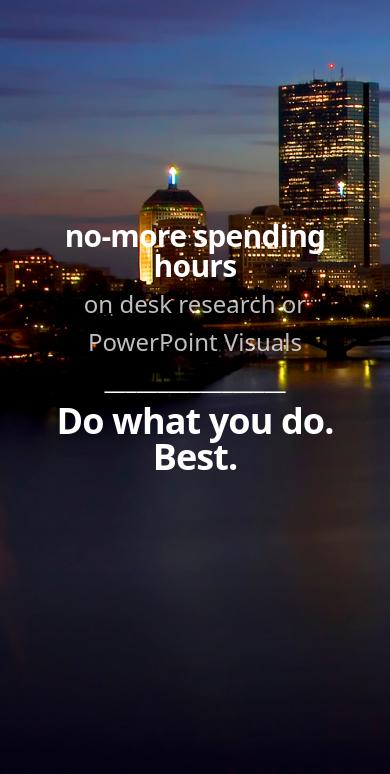
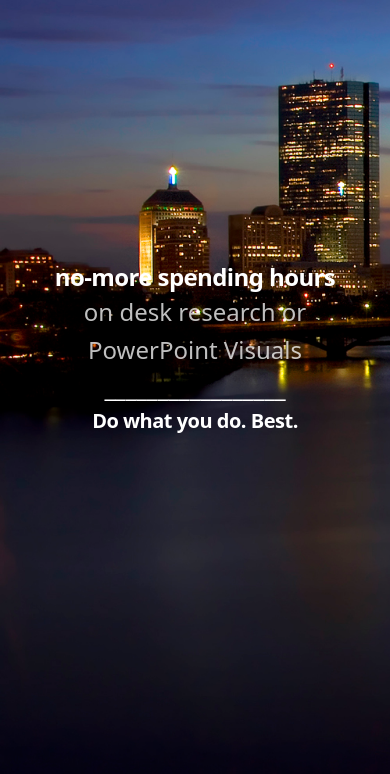
Before and after one commit to Anuradha2018/nomorehours, a website: page tailwind/index.html in a window 390 px wide. Shown: the part 70-844 px from the top of the page. Drawn offline with nearby package versions, Linux system fonts and the light colour scheme.

Commit message:
29th commit

```diff
--- a/tailwind/index.html
+++ b/tailwind/index.html
@@ -36,11 +36,11 @@
             <div class="w-5/6 max-w-lg ml-auto mr-auto h-full">
                 <div class="flex items-center justify-center text-center h-full">
                     <div>
-                        <h1 class="text-3xl sm:text-5xl text-white font-semibold leading-none tracking-tight mb-2">no-more spending hours</h1>
+                        <h1 class="text-2xl sm:text-5xl text-white font-semibold leading-none tracking-tight mb-2">no-more spending hours</h1>
                         <h2 class="text-2xl sm:text-3xl text-white opacity-75 font-normal leading-tight mb-2">on desk research or</h2>
                         <h2 class="text-2xl sm:text-3xl text-white opacity-75 font-normal leading-tight mb-2">PowerPoint Visuals</h2>
                         <h2 class="text-2xl sm:text-3xl text-white font-normal leading-tight mb-2">_________________</h2>
-                        <h1 class="text-4xl sm:text-5xl text-white font-semibold leading-none tracking-tight mb-2">Do what you do. Best.</h1>
+                        <h1 class="text-xl sm:text-5xl text-white font-semibold leading-none tracking-tight mb-2">Do what you do. Best.</h1>
 
 
 
```
